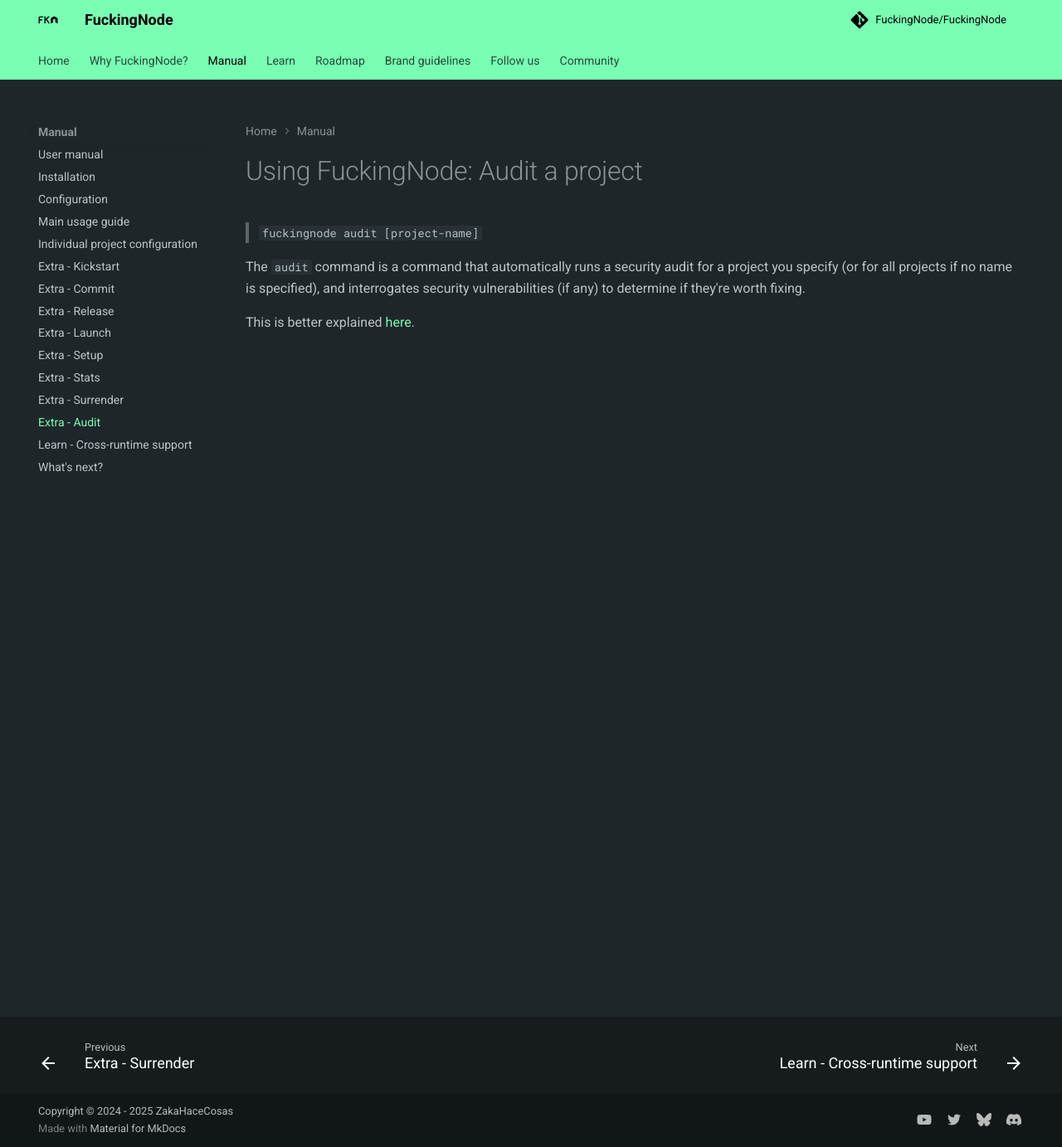
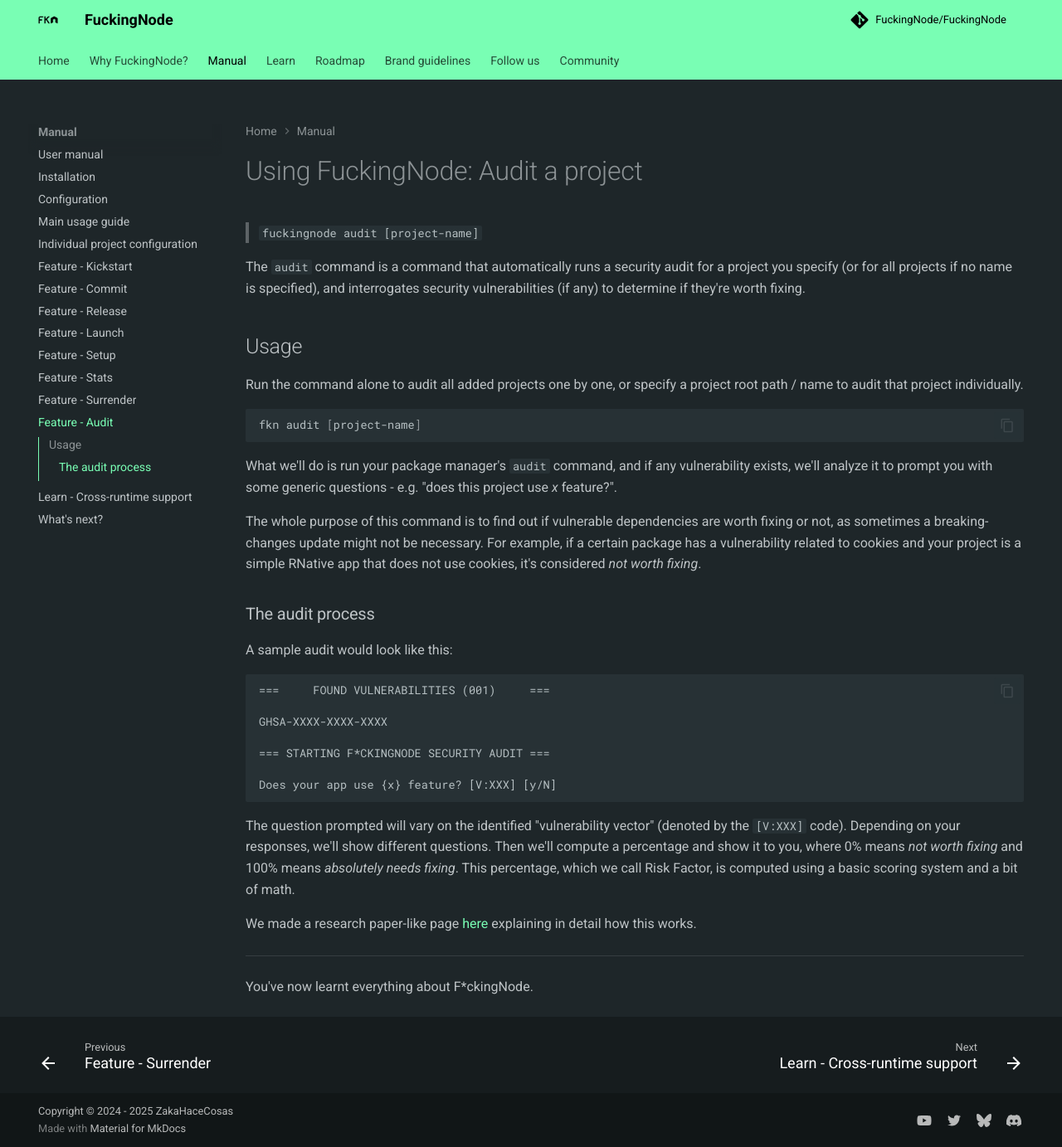
Before and after one commit to FuckingNode/fuckingnode.github.io, an MkDocs documentation site: the page built from docs/manual/audit.md, in a window 1280 px wide and 1383 px high. Shown: the whole window at 83% size. Built offline with MkDocs 1.6.1 and Material for MkDocs 9.7.7, drawn with Linux system fonts in a browser that asks for light colours; comment, search, counter and statistics services are not loaded.

Commit message:
Properly document audit + Minor improvements elsewhere

````diff
--- a/docs/manual/audit.md
+++ b/docs/manual/audit.md
@@ -4,4 +4,36 @@
 
 The `audit` command is a command that automatically runs a security audit for a project you specify (or for all projects if no name is specified), and interrogates security vulnerabilities (if any) to determine if they're worth fixing.
 
-This is better explained [here](../learn/audit.md).
+## Usage
+
+Run the command alone to audit all added projects one by one, or specify a project root path / name to audit that project individually.
+
+```bash
+fkn audit [project-name]
+```
+
+What we'll do is run your package manager's `audit` command, and if any vulnerability exists, we'll analyze it to prompt you with some generic questions - e.g. "does this project use _x_ feature?".
+
+The whole purpose of this command is to find out if vulnerable dependencies are worth fixing or not, as sometimes a breaking-changes update might not be necessary. For example, if a certain package has a vulnerability related to cookies and your project is a simple RNative app that does not use cookies, it's considered _not worth fixing_.
+
+### The audit process
+
+A sample audit would look like this:
+
+```txt
+===     FOUND VULNERABILITIES (001)     ===
+
+GHSA-XXXX-XXXX-XXXX
+
+=== STARTING F*CKINGNODE SECURITY AUDIT ===
+
+Does your app use {x} feature? [V:XXX] [y/N]
+```
+
+The question prompted will vary on the identified "vulnerability vector" (denoted by the `[V:XXX]` code). Depending on your responses, we'll show different questions. Then we'll compute a percentage and show it to you, where 0% means _not worth fixing_ and 100% means _absolutely needs fixing_. This percentage, which we call Risk Factor, is computed using a basic scoring system and a bit of math.
+
+We made a research paper-like page [here](../learn/audit.md) explaining in detail how this works.
+
+---
+
+You've now learnt everything about F\*ckingNode.
--- a/mkdocs.yml
+++ b/mkdocs.yml
@@ -20,14 +20,14 @@
           - Configuration: "manual/configuration.md"
           - Main usage guide: "manual/usage.md"
           - Individual project configuration: "manual/fknode-yaml.md"
-          - Extra - Kickstart: "manual/kickstart.md"
-          - Extra - Commit: "manual/commit.md"
-          - Extra - Release: "manual/release.md"
-          - Extra - Launch: "manual/launch.md"
-          - Extra - Setup: "manual/setup.md"
-          - Extra - Stats: "manual/stats.md"
-          - Extra - Surrender: "manual/surrender.md"
-          - Extra - Audit: "manual/audit.md"
+          - Feature - Kickstart: "manual/kickstart.md"
+          - Feature - Commit: "manual/commit.md"
+          - Feature - Release: "manual/release.md"
+          - Feature - Launch: "manual/launch.md"
+          - Feature - Setup: "manual/setup.md"
+          - Feature - Stats: "manual/stats.md"
+          - Feature - Surrender: "manual/surrender.md"
+          - Feature - Audit: "manual/audit.md"
           - Learn - Cross-runtime support: "learn/cross-runtime-support.md"
           - "What's next?": "manual/whats-next.md"
 
````
Also changed, not shown: docs/about/roadmap.md (+6 -6 lines), docs/manual/index.md (+8 -7 lines), docs/manual/surrender.md (+3 -1 lines), docs/manual/usage.md (+1 -1 lines).
